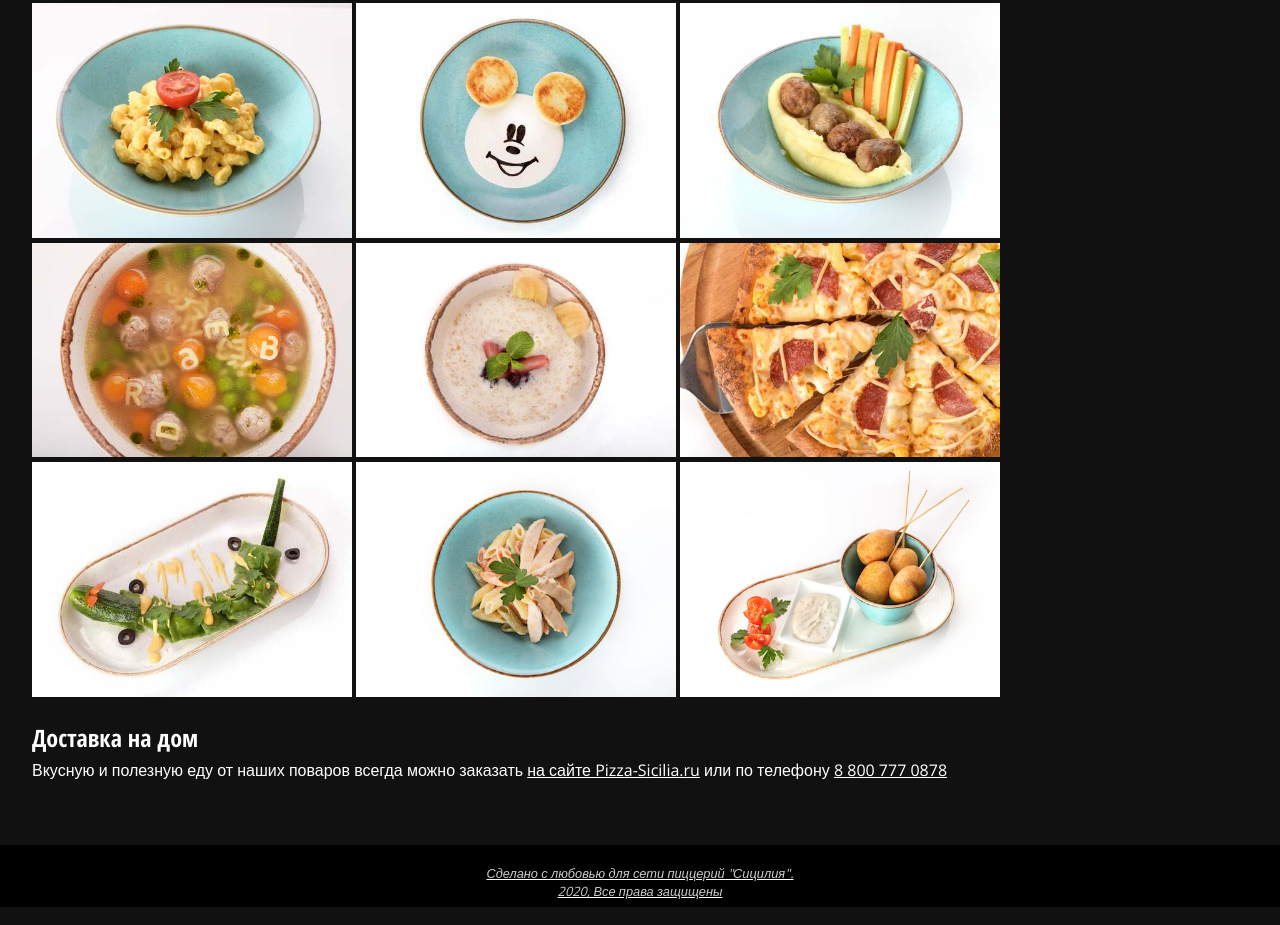
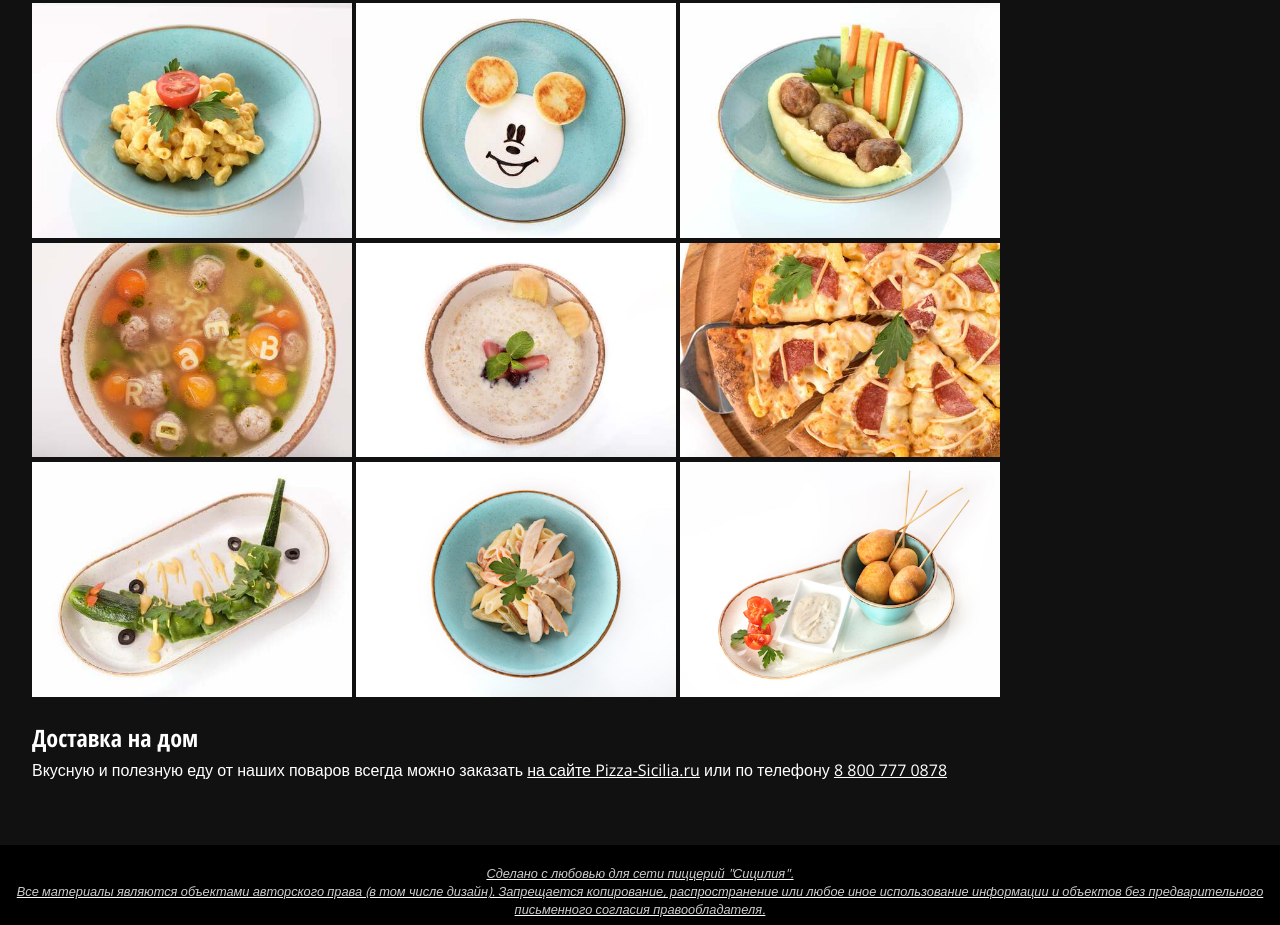
Before and after one commit to 14zy/skazka, a website: page index.html in a window 1280 px wide. Shown: the part 1089-2014 px from the top of the page. Drawn offline with nearby package versions, Linux system fonts and the light colour scheme.

Commit message:
Копирайт

```diff
--- a/index.html
+++ b/index.html
@@ -143,7 +143,10 @@
 
 
 </div> <!-- // content -->
-<footer>Сделано с любовью для сети пиццерий "Сицилия".<br>2020, Все права защищены</footer>
+<footer>Сделано с любовью для сети пиццерий "Сицилия".
+  <br>
+  Все материалы являются объектами авторского права (в том числе дизайн). Запрещается копирование, распространение или любое иное использование информации и объектов без предварительного письменного согласия правообладателя.
+</footer>
 
 <script src="demo/js/hammer.min.js"></script><!-- for swipe support on touch interfaces -->
 <script src="js/better-simple-slideshow.min.js"></script>
```
